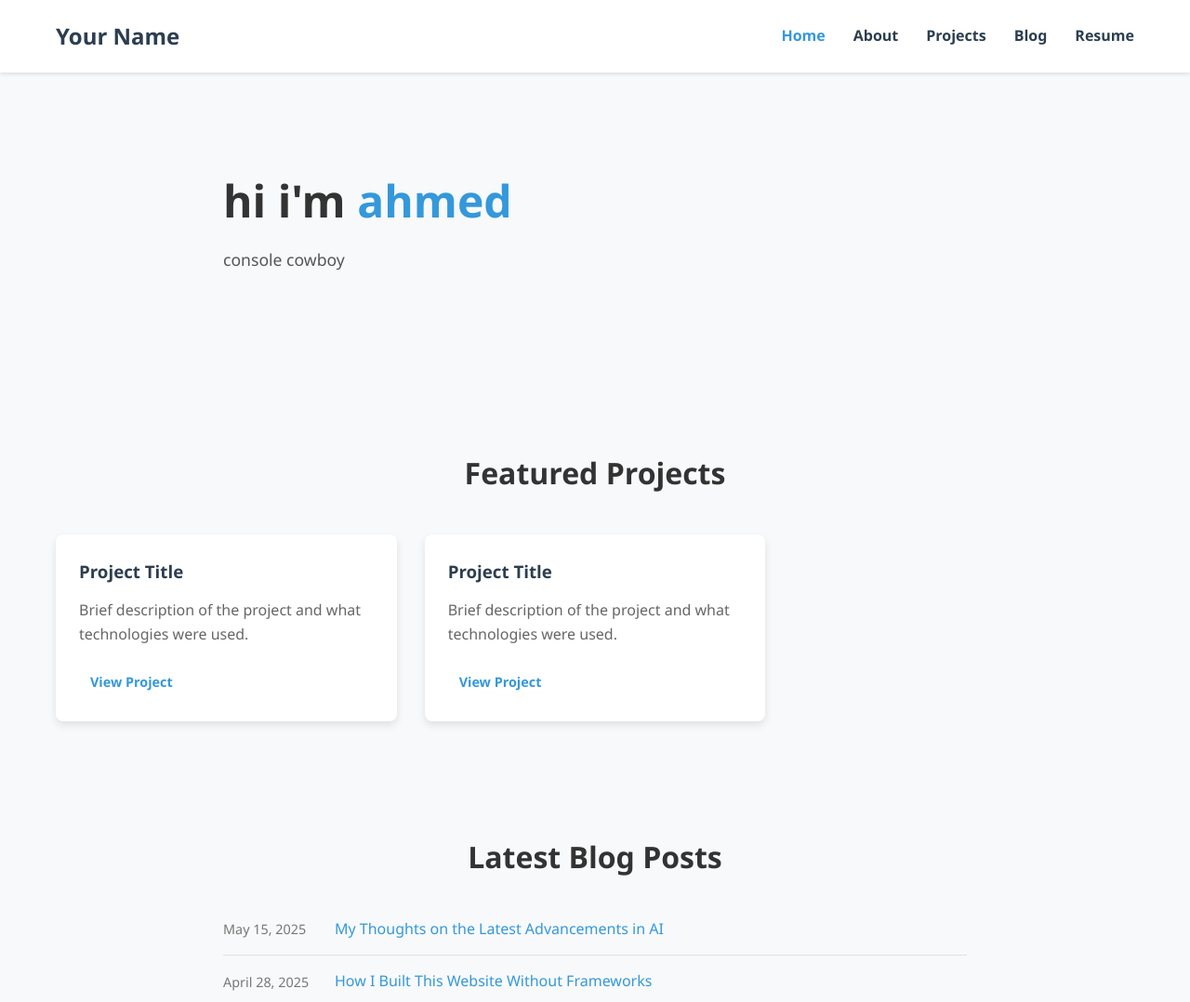
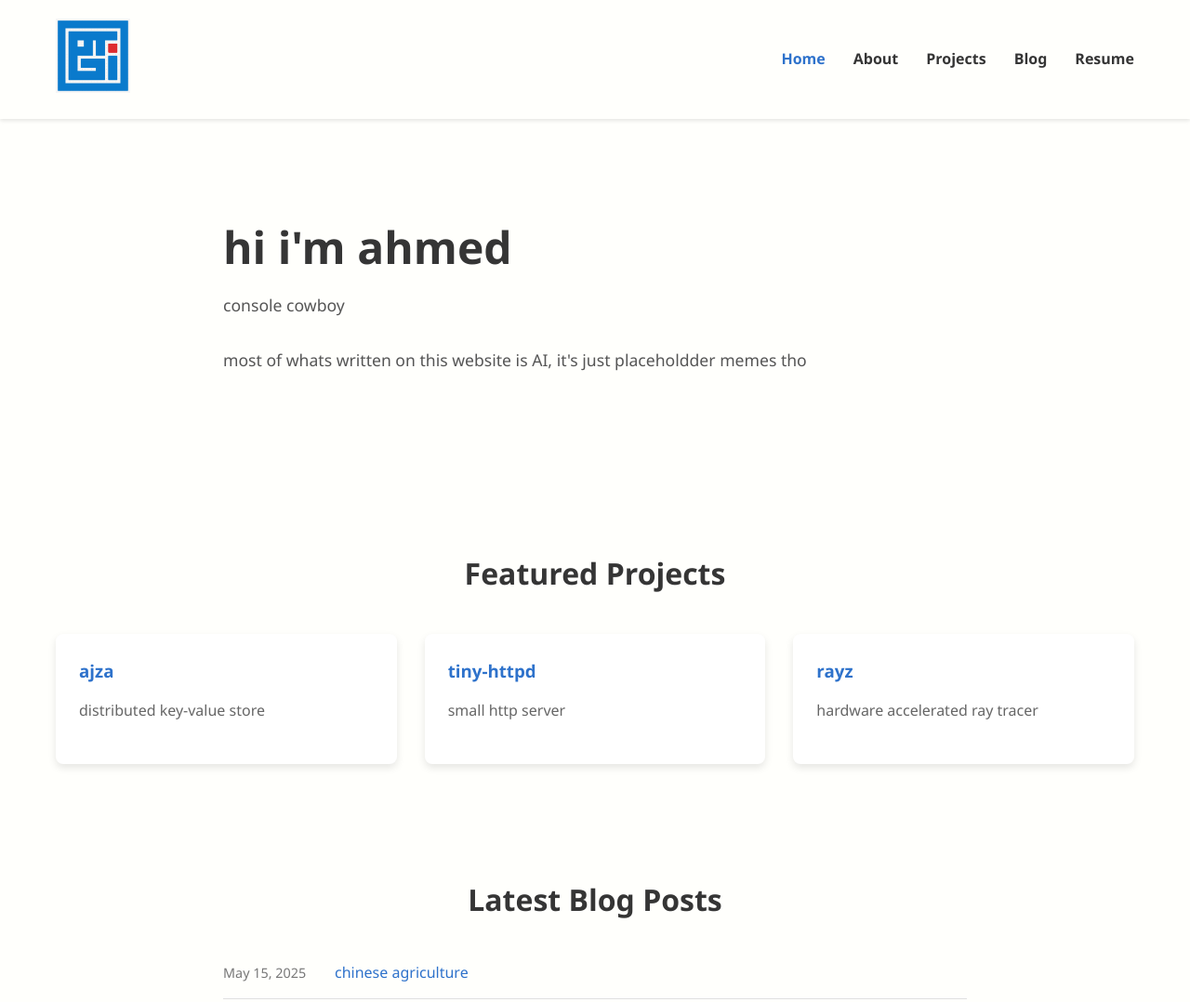
Before and after one commit to qaiys/qaiys.github.io, a plain HTML site: page index.html in a window 1280 px wide. Shown: the top 1078 px of the page at 93% size. Drawn offline with Linux system fonts and the light colour scheme.

Commit message:
logo and colors and stuff

```diff
--- a/index.html
+++ b/index.html
@@ -9,7 +9,9 @@
     <body>
         <header>
             <nav id="navbar">
-                <div class="logo">Your Name</div>
+                <div class="logo">
+                    <img src="./logo.png" alt="Your Name Logo" />
+                </div>
                 <ul class="nav-links">
                     <li><a href="index.html" class="active">Home</a></li>
                     <li><a href="about.html">About</a></li>
@@ -27,8 +29,12 @@
 
         <main class="container">
             <section class="hero">
-                <h1>hi i'm <span class="highlight">ahmed</span></h1>
+                <h1>hi i'm ahmed</h1>
                 <p>console cowboy</p>
+                <p>
+                    most of whats written on this website is AI, it's just
+                    placeholdder memes tho
+                </p>
 
                 <!--
                 <div class="cta-buttons">
@@ -47,20 +53,16 @@
                 <div class="featured-cards">
                     <!-- These will be populated from JavaScript -->
                     <div class="card">
-                        <h3>Project Title</h3>
-                        <p>
-                            Brief description of the project and what
-                            technologies were used.
-                        </p>
-                        <a href="#" class="btn small-btn">View Project</a>
+                        <h3><a href="#">ajza</a></h3>
+                        <p>distributed key-value store</p>
                     </div>
                     <div class="card">
-                        <h3>Project Title</h3>
-                        <p>
-                            Brief description of the project and what
-                            technologies were used.
-                        </p>
-                        <a href="#" class="btn small-btn">View Project</a>
+                        <h3><a href="#">tiny-httpd</a></h3>
+                        <p>small http server</p>
+                    </div>
+                    <div class="card">
+                        <h3><a href="#">rayz</a></h3>
+                        <p>hardware accelerated ray tracer</p>
                     </div>
                 </div>
             </section>
@@ -71,9 +73,7 @@
                     <!-- These will be populated from JavaScript -->
                     <li>
                         <span class="post-date">May 15, 2025</span>
-                        <a href="blog/post1.html"
-                            >My Thoughts on the Latest Advancements in AI</a
-                        >
+                        <a href="blog/post1.html">chinese agriculture</a>
                     </li>
                     <li>
                         <span class="post-date">April 28, 2025</span>
--- a/styles.css
+++ b/styles.css
@@ -1,10 +1,10 @@
 /* Base styles and variables */
 :root {
-    --primary-color: #3498db;
-    --secondary-color: #2c3e50;
+    --primary-color: #2e72cb;
+    --secondary-color: #353535;
     --accent-color: #e74c3c;
-    --background-color: #f8f9fa;
-    --text-color: #333;
+    --background-color: #fffffc;
+    --text-color: #353535;
     --light-gray: #e0e0e0;
     --card-shadow: 0 4px 8px rgba(0, 0, 0, 0.1);
     --transition: all 0.3s ease;
@@ -84,7 +84,7 @@ ul {
 
 /* Navigation styles */
 header {
-    background-color: white;
+    background-color: #fffffc;
     box-shadow: 0 2px 4px rgba(0, 0, 0, 0.1);
     position: sticky;
     top: 0;
@@ -100,10 +100,9 @@ header {
     margin: 0 auto;
 }
 
-.logo {
-    font-size: 1.5rem;
-    font-weight: 700;
-    color: var(--secondary-color);
+.logo img {
+    height: 80px; /* Adjust the height as needed */
+    width: auto; /* Maintains aspect ratio */
 }
 
 .nav-links {
```
Also changed, not shown: blog/post1.html (added, +92 -0 lines), logo.png (added).
